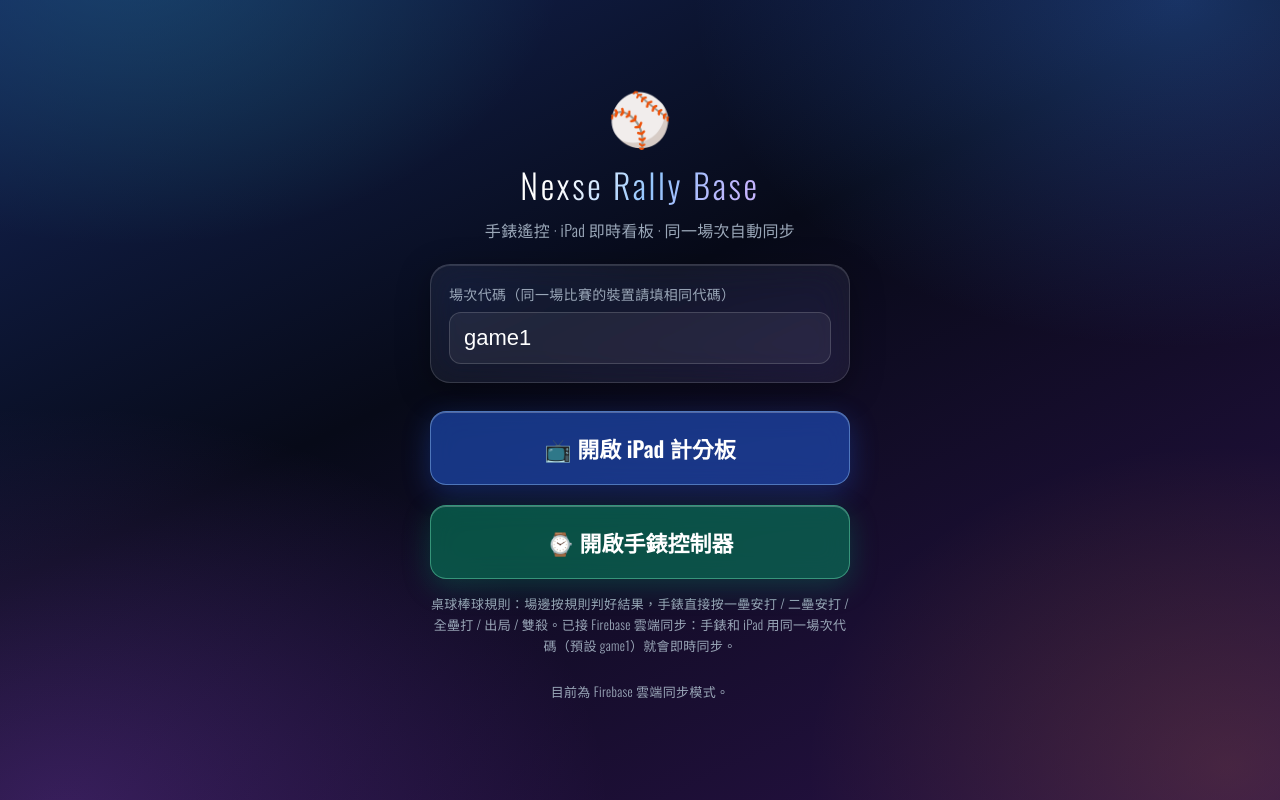
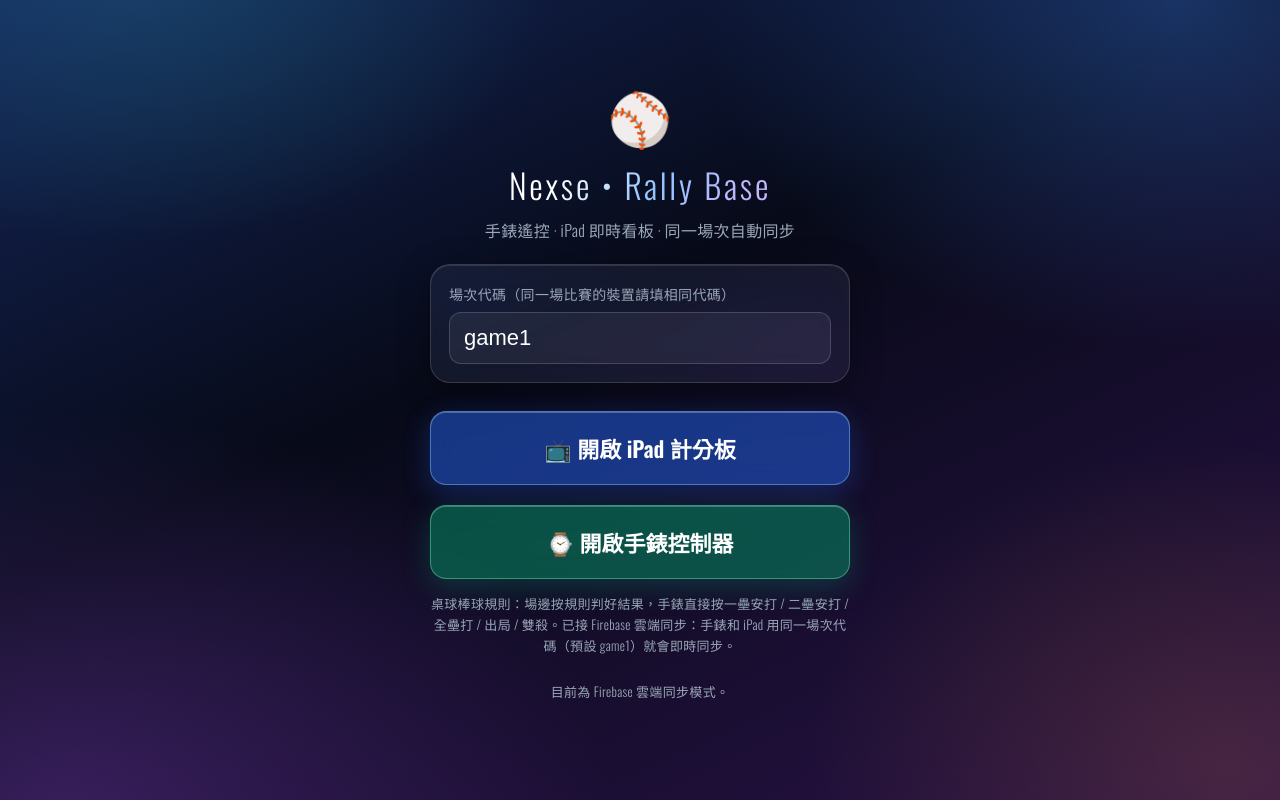
Before and after one commit to thethtoo11-bit/bb-score, a plain HTML site: page index.html in a window 1280 px wide. Drawn offline with nearby package versions, Linux system fonts and the light colour scheme.

Commit message:
名稱加中間圓點：Nexse Rally Base → Nexse • Rally Base（標題、首頁、看板上方；手錶端不動）

```diff
--- a/index.html
+++ b/index.html
@@ -3,7 +3,7 @@
 <head>
 <meta charset="UTF-8">
 <meta name="viewport" content="width=device-width, initial-scale=1, maximum-scale=1, user-scalable=no, viewport-fit=cover">
-<title>Nexse Rally Base</title>
+<title>Nexse • Rally Base</title>
 <link rel="preconnect" href="https://fonts.googleapis.com">
 <link rel="preconnect" href="https://fonts.gstatic.com" crossorigin>
 <link href="https://fonts.googleapis.com/css2?family=Noto+Sans+TC:wght@300;400;500;700&family=Oswald:wght@300;400;500;600&display=swap" rel="stylesheet">
@@ -137,7 +137,7 @@
 <!-- 首頁 -->
 <section id="home">
   <div style="font-size:52px">⚾</div>
-  <h1>Nexse Rally Base</h1>
+  <h1>Nexse • Rally Base</h1>
   <p>手錶遙控 · iPad 即時看板 · 同一場次自動同步</p>
   <div class="room-box">
     <label for="roomInput">場次代碼（同一場比賽的裝置請填相同代碼）</label>
@@ -181,7 +181,7 @@
 <!-- iPad 看板端 -->
 <section id="board" class="hidden">
   <div class="board-top">
-    <div class="board-title"><b>⚾ Nexse Rally Base</b><br><span id="bRoom">場次：game1</span> · <span id="bMode">測試模式</span> · 點隊名可改名</div>
+    <div class="board-title"><b>⚾ Nexse • Rally Base</b><br><span id="bRoom">場次：game1</span> · <span id="bMode">測試模式</span> · 點隊名可改名</div>
     <div class="board-top-btns">
       <button class="endgame-btn" id="endGameBtn">🏁 結束比賽</button>
       <button class="reset-btn" id="boardResetBtn">🗑️ 重設比賽</button>
```
